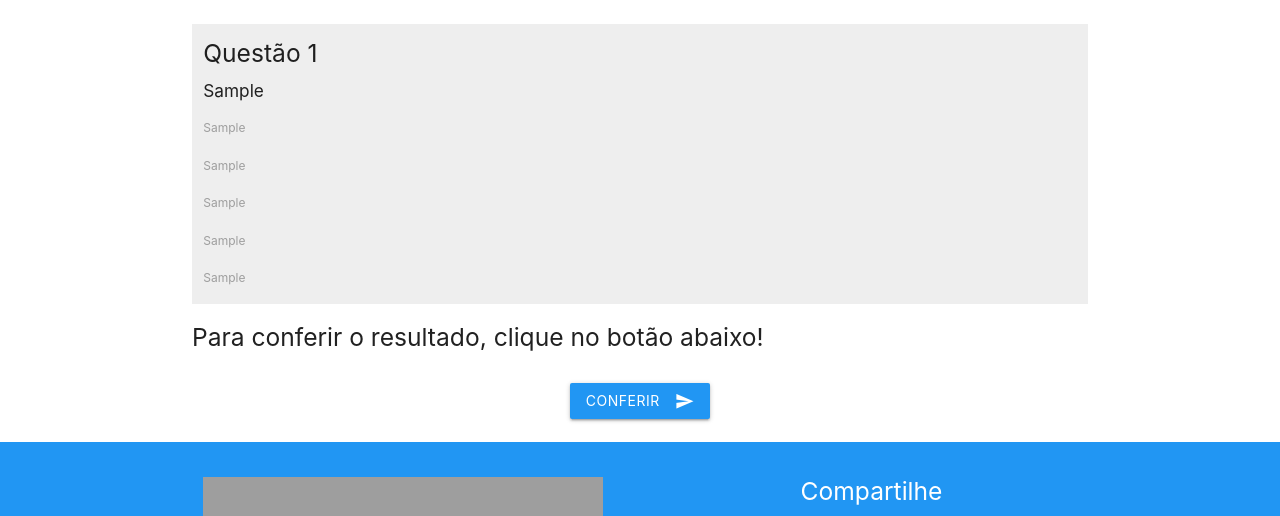
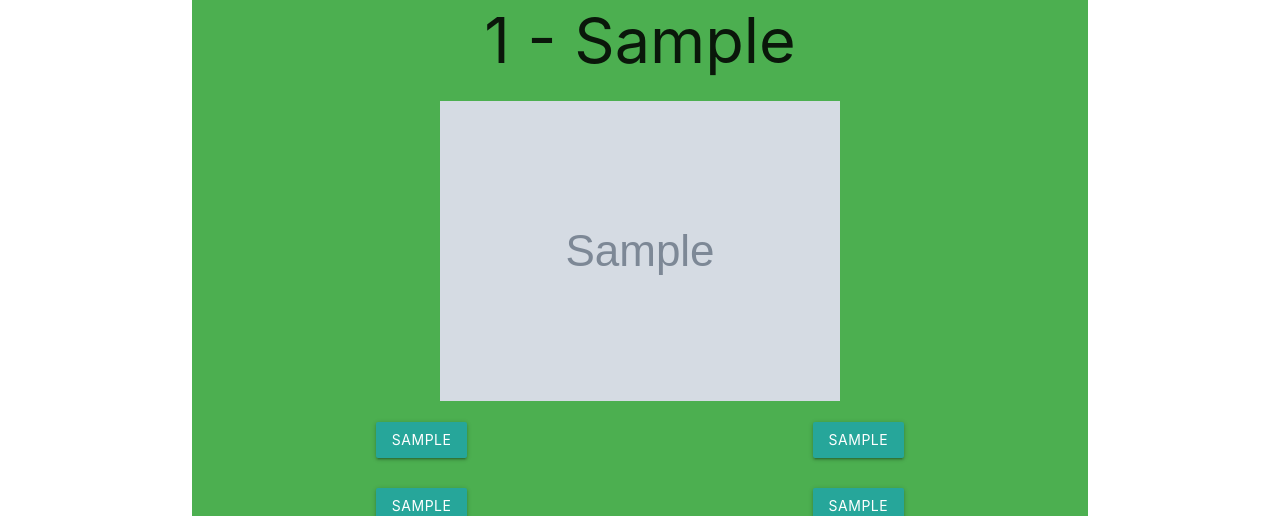
Before and after one commit to VoteBem/ProjetoVoteBem, a PHP site: page /quiz/quiz_perguntas.php in a window 1280 px wide. Shown: the part 300-816 px from the top of the page. Run offline with PHP 8.4, Linux system fonts and the light colour scheme; tables that the repository leaves empty or names only in its code hold one stand-in row (values such as "Sample post"); grey boxes marked "Sample" are stand-in pictures; some libraries are stand-ins or nearby versions; grey boxes are pictures that could not be loaded.

Commit message:
Add files via upload

```diff
--- a/quiz/quiz_perguntas.php
+++ b/quiz/quiz_perguntas.php
@@ -46,51 +46,43 @@
 			</nav>
 			<div class='container'>
 				<h1 class='center'>Quiz</h1>
-				<h5>Analise cada questão e selecione a resposta que achar mais adequeda</h5><br>
 			<?php
-				$cont = 1;
 				foreach($vb as $quiz){
 
+					$id             = $quiz['id_questao'];
 					$pergunta       = $quiz["pergunta"];
 					$resposta1      = $quiz["resposta1"];
 					$resposta2      = $quiz["resposta2"];
 					$resposta3      = $quiz["resposta3"];
 					$resposta4      = $quiz["resposta4"];
-					$resposta5      = $quiz["resposta5"];
+					$img            = $quiz['img'];
 
-					echo "<div class='row  grey lighten-3'>
-							<div class='col s12 m6'><a name='pedro'></a>
-								<form method='POST' action=''>
-									<p>
-										<h5>Questão $cont</h5>
-									</p>
-									<p>
-										<h6>$pergunta</h6>
-									</p>
-									<p>
-										<input name='group1' type='radio' id='test1'/>
-										<label for='test1'>$resposta1</label>
-									</p>
-									<p>
-										<input name='group1' type='radio' id='test2'/>
-										<label for='test2'>$resposta2</label>
-									</p>
-									<p>
-										<input name='group1' type='radio' id='test3'/>
-										<label for='test3'>$resposta3</label>
-									</p>
-									<p>
-										<input name='group1' type='radio' id='test4'/>
-										<label for='test4'>$resposta4</label>
-									</p>
-									<p>
-										<input name='group1' type='radio' id='test5'/>
-										<label for='test5'>$resposta5</label>
-									</p>
-								</form>
-							</div>
-						</div>";
-						$cont++;
+					echo "<div class='row green'>
+                    <div class='col s12'>
+						<div class='col s12 center'>
+                            <h1>$id - $pergunta</h1>
+                        </div>
+                        <div class='col s12 center'>
+                            <img class='img' src='../imgs/quiz/$img'>
+                        </div>
+                        <div class='row center'>
+                            <div class='col s12'>
+                                <div class='input-field col s6'>
+                                    <a class='waves-effect waves-light btn'>$resposta1</a>
+                                </div>
+                                <div class='input-field col s6'>
+                                  <a class='waves-effect waves-light btn'>$resposta2</a>
+                                </div>
+                                <div class='input-field col s6'>
+                                  <a class='waves-effect waves-light btn'>$resposta3</a>
+                                </div>
+                                <div class='input-field col s6'>
+                                  <a class='waves-effect waves-light btn'>$resposta4</a>
+                                </div>
+                            </div>
+                        </div>
+                    </div>
+                </div>";
 				}
 			?>
 			<h5>Para conferir o resultado, clique no botão abaixo!</h5><br>
```
